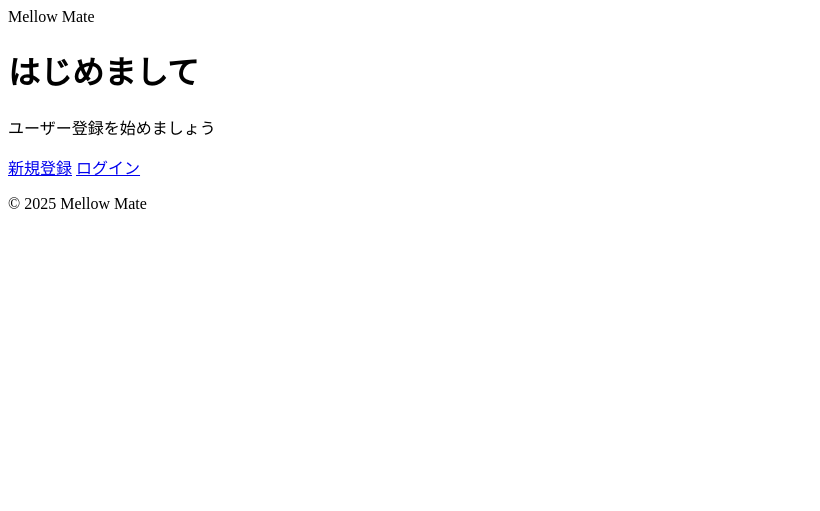
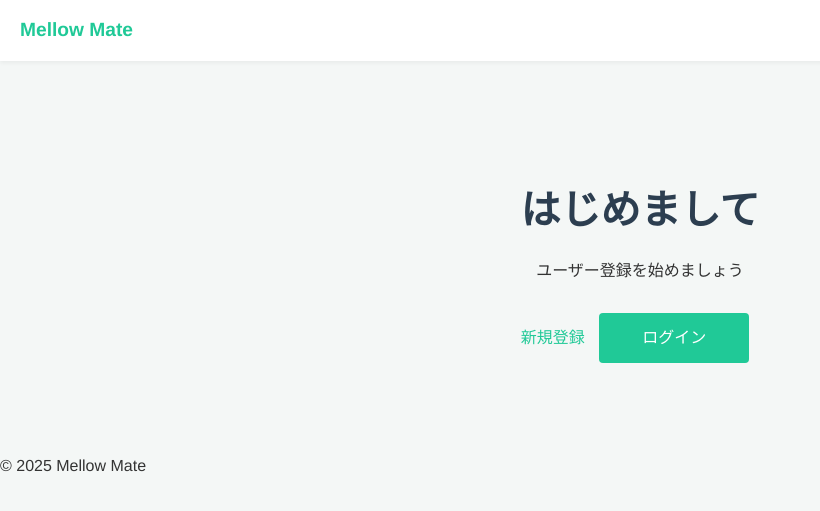
Before and after one commit to OOP2-2025-final-G15/Mellow-Mate, a Flask app: page / in a window 1280 px wide. Shown: the top 511 px of the page, without its empty margins (0-820 px from the left). Run offline with Flask 3, Linux system fonts and the light colour scheme.

Commit message:
cssとlayout.htmlの適用

```diff
--- a/static/css/style.css
+++ b/static/css/style.css
@@ -0,0 +1,185 @@
+/* --- 1. 全体のリセットと基本設定 --- */
+* {
+    box-sizing: border-box; /* 枠線の太さをサイズに含める */
+}
+
+body {
+    font-family: "Helvetica Neue", Arial, "Hiragino Kaku Gothic ProN", "Hiragino Sans", sans-serif;
+    background-color: #f4f7f6; /* 薄いグレーの背景 */
+    color: #333;
+    margin: 0;
+    padding: 0;
+    line-height: 1.6;
+}
+
+/* メインコンテンツの幅を制限して中央寄せ */
+main {
+    max-width: 800px;
+    margin: 40px auto;
+    padding: 0 20px;
+}
+
+a {
+    color: #20c997;
+    text-decoration: none;
+}
+
+a:hover {
+    text-decoration: underline;
+}
+
+/* --- 2. ヘッダー (ナビゲーション) --- */
+nav {
+    background-color: #fff;
+    padding: 15px 20px;
+    box-shadow: 0 2px 4px rgba(0,0,0,0.05);
+    display: flex;
+    justify-content: space-between; /* ロゴとメニューを左右に離す */
+    align-items: center;
+}
+
+nav .logo {
+    font-weight: bold;
+    font-size: 1.2rem;
+    color: #20c997; /* テーマカラー */
+}
+
+nav a {
+    margin-left: 15px;
+    color: #555;
+    font-size: 0.9rem;
+}
+
+nav a:hover {
+    color: #20c997;
+    text-decoration: none;
+}
+
+/* --- 3. フォーム周り (登録・ログイン・設定) --- */
+/* 入力フォームを囲む白い箱 */
+.auth-container, .settings-container {
+    background: #fff;
+    padding: 30px;
+    border-radius: 8px;
+    box-shadow: 0 4px 6px rgba(0,0,0,0.05);
+    max-width: 500px;
+    margin: 0 auto; /* 中央寄せ */
+}
+
+form {
+    display: flex;
+    flex-direction: column;
+}
+
+label {
+    margin-bottom: 5px;
+    font-weight: bold;
+    font-size: 0.9rem;
+    color: #666;
+    margin-top: 15px;
+}
+
+/* 入力欄のデザイン */
+input[type="text"],
+input[type="password"],
+input[type="number"],
+select {
+    padding: 10px;
+    border: 1px solid #ddd;
+    border-radius: 4px;
+    font-size: 1rem;
+    width: 100%;
+}
+
+input:focus, select:focus {
+    border-color: #20c997;
+    outline: none;
+}
+
+/* --- 4. ボタン --- */
+button, .btn {
+    background-color: #20c997; /* テーマカラー */
+    color: white;
+    padding: 12px 20px;
+    border: none;
+    border-radius: 4px;
+    font-size: 1rem;
+    cursor: pointer;
+    margin-top: 20px;
+    text-align: center;
+    display: inline-block;
+    transition: background-color 0.3s;
+}
+
+button:hover, .btn:hover {
+    background-color: #17a078; /* ホバー時は少し濃く */
+    text-decoration: none;
+}
+
+/* キャンセルボタンや削除ボタン用 */
+.btn-danger {
+    background-color: #e74c3c;
+}
+
+/* --- 5. ダッシュボードのテーブル --- */
+table {
+    width: 100%;
+    border-collapse: collapse;
+    background: #fff;
+    margin-top: 20px;
+    box-shadow: 0 2px 4px rgba(0,0,0,0.05);
+    border-radius: 8px;
+    overflow: hidden; /* 角丸のため */
+}
+
+th, td {
+    padding: 12px 15px;
+    text-align: left;
+    border-bottom: 1px solid #eee;
+}
+
+th {
+    background-color: #fafafa;
+    font-weight: 600;
+    color: #555;
+}
+
+/* --- 6. 通知メッセージ (Flash Message) --- */
+.flashes {
+    list-style: none;
+    padding: 0;
+    margin-bottom: 20px;
+}
+
+.flashes li {
+    background-color: #d4edda; /* 薄い緑 */
+    color: #155724; /* 濃い緑の文字 */
+    padding: 10px 15px;
+    border-radius: 4px;
+    margin-bottom: 10px;
+    border: 1px solid #c3e6cb;
+}
+
+/* エラーのときは赤くしたい場合、HTML側でクラス分けが必要ですが、
+   一旦共通で緑にしておきます。後で調整可能です。 */
+
+/* --- 7. トップページ --- */
+.welcome-container {
+    text-align: center;
+    padding: 50px 20px;
+}
+
+.welcome-container h1 {
+    font-size: 2.5rem;
+    color: #2c3e50;
+    margin-bottom: 10px;
+}
+
+.actions {
+    margin-top: 30px;
+}
+
+.actions .btn {
+    margin: 0 10px;
+    min-width: 150px;
+}
--- a/templates/auth/profile_setup.html
+++ b/templates/auth/profile_setup.html
@@ -2,6 +2,7 @@
 <html lang="ja">
 <head>
     <meta charset="UTF-8">
+    <link rel="stylesheet" href="{{ url_for('static', filename='css/style.css') }}">
     <title>ユーザー登録</title>
 </head>
 <body>
```
Also changed, not shown: templates/auth/login.html (+25 -4 lines), templates/auth/register.html (+19 -1 lines).
